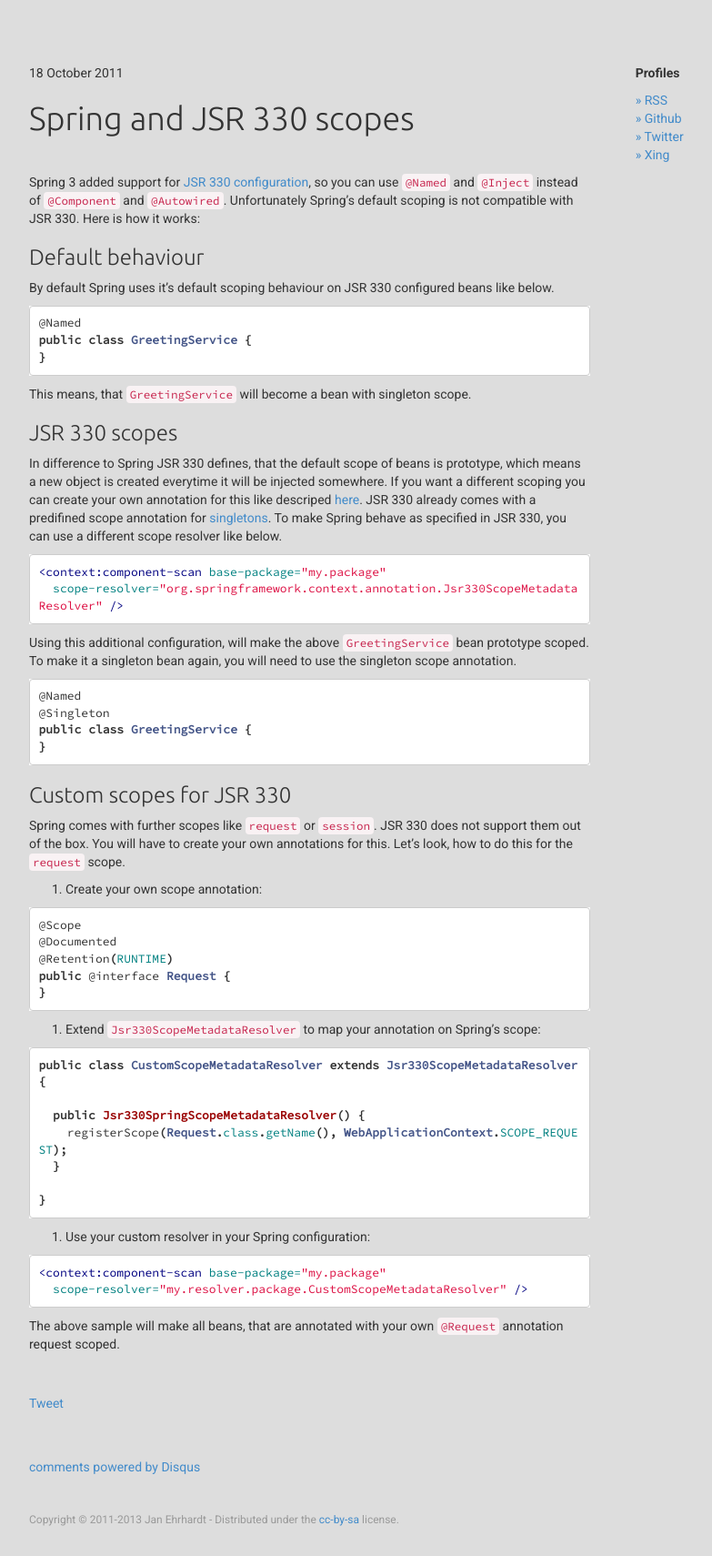
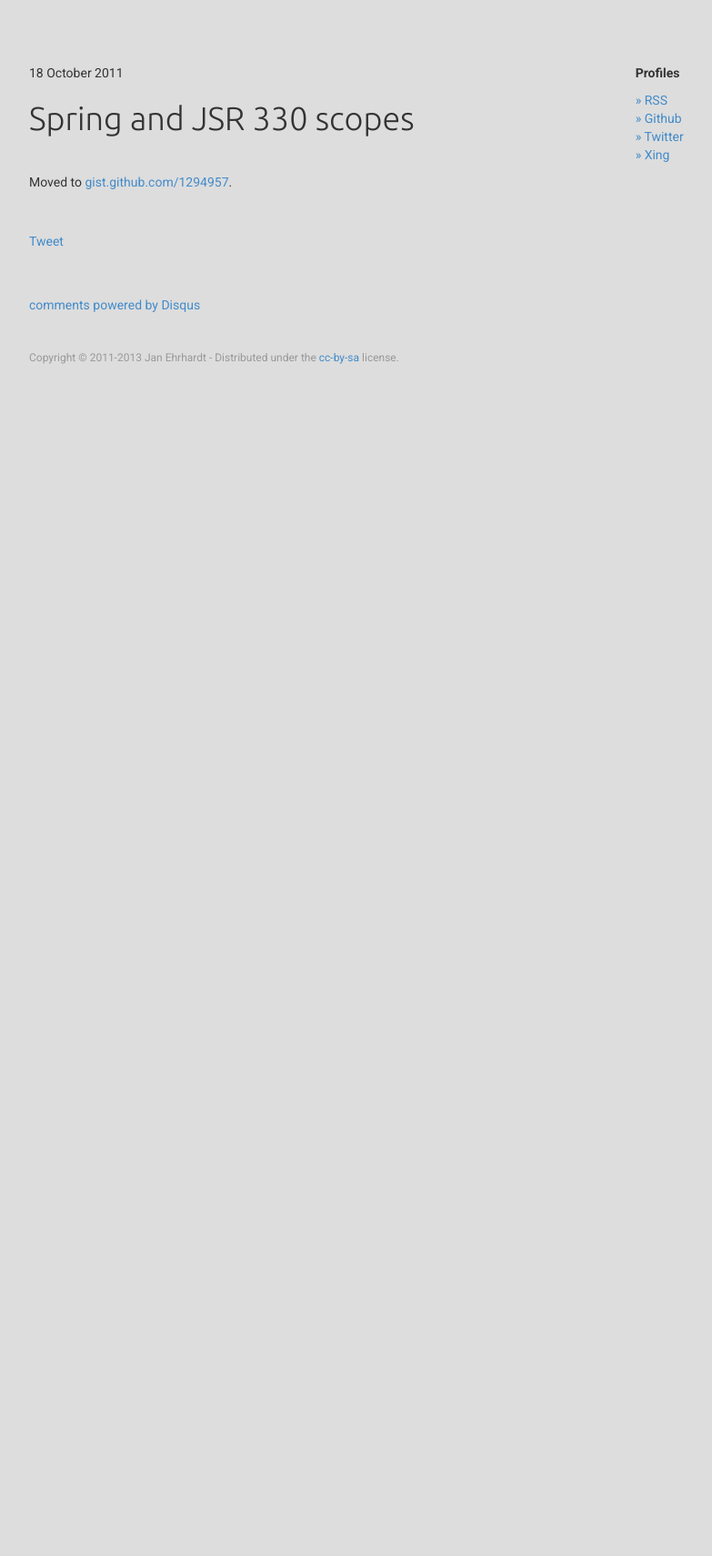
Before and after one commit to jehrhardt/jehrhardt.github.io, a Jekyll site: the page built from _posts/2011-10-18-spring-and-jsr-330-scopes.markdown, in a window 1280 px wide. Shown: the whole page at 91% size, without its empty margins (138-921 px from the left). Built offline with Jekyll 4.4.1, drawn with Linux system fonts in a browser that asks for light colours; nearby versions of some CDN libraries; Markdown is read by kramdown in place of the engine named in the settings; comment, search, counter and statistics services are not loaded; after the commit the page ends 900 px from its top, so only the background shows below that.

Commit message:
Update 2011-10-18-spring-and-jsr-330-scopes.markdown

````diff
--- a/_posts/2011-10-18-spring-and-jsr-330-scopes.markdown
+++ b/_posts/2011-10-18-spring-and-jsr-330-scopes.markdown
@@ -6,88 +6,4 @@ categories:
 - Java
 ---
 
-Spring 3 added support for
-[JSR 330 configuration](http://download.oracle.com/javaee/6/api/javax/inject/package-summary.html),
-so you can use ```@Named``` and  ```@Inject``` instead of ```@Component``` and
-```@Autowired```. Unfortunately Spring's default scoping is not compatible with
-JSR 330. Here is how it works:
-
-### Default behaviour
-
-By default Spring uses it's default scoping behaviour on JSR 330 configured
-beans like below.
-
-```java
-@Named
-public class GreetingService {
-}
-```
-
-This means, that ```GreetingService``` will become a bean with singleton scope.
-
-### JSR 330 scopes
-
-In difference to Spring JSR 330 defines, that the default scope of beans is
-prototype, which means a new object is created everytime it will be injected
-somewhere. If you want a different scoping you can create your own annotation for
-this like descriped
-[here](http://download.oracle.com/javaee/6/api/javax/inject/Scope.html). JSR 330
-already comes with a predifined scope annotation for
-[singletons](http://download.oracle.com/javaee/6/api/javax/inject/Singleton.html). To
-make Spring behave as specified in JSR 330, you can use a different scope
-resolver like below.
-
-```xml
-<context:component-scan base-package="my.package"
-  scope-resolver="org.springframework.context.annotation.Jsr330ScopeMetadataResolver" />
-```
-
-Using this additional configuration, will make the above ```GreetingService```
-bean prototype scoped. To make it a singleton bean again, you will need to use
-the singleton scope annotation.
-
-```java
-@Named
-@Singleton
-public class GreetingService {
-}
-```
-
-### Custom scopes for JSR 330
-
-Spring comes with further scopes like ```request``` or ```session```. JSR 330 does not
-support them out of the box. You will have to create your own annotations for
-this. Let's look, how to do this for the ```request``` scope.
-
-1. Create your own scope annotation:
-
-```java
-@Scope
-@Documented
-@Retention(RUNTIME)
-public @interface Request {
-}
-```
-
-2. Extend ```Jsr330ScopeMetadataResolver``` to map your annotation on Spring's
-   scope:
-
-```java
-public class CustomScopeMetadataResolver extends Jsr330ScopeMetadataResolver {
-
-  public Jsr330SpringScopeMetadataResolver() {
-    registerScope(Request.class.getName(), WebApplicationContext.SCOPE_REQUEST);
-  }
-
-}
-```
-
-3. Use your custom resolver in your Spring configuration:
-
-```xml
-<context:component-scan base-package="my.package"
-  scope-resolver="my.resolver.package.CustomScopeMetadataResolver" />
-```
-
-The above sample will make all beans, that are annotated with your own
-```@Request``` annotation request scoped.
+Moved to [gist.github.com/1294957](https://gist.github.com/jehrhardt/1294957#file-spring-and-jsr-330-scopes-md).
````
